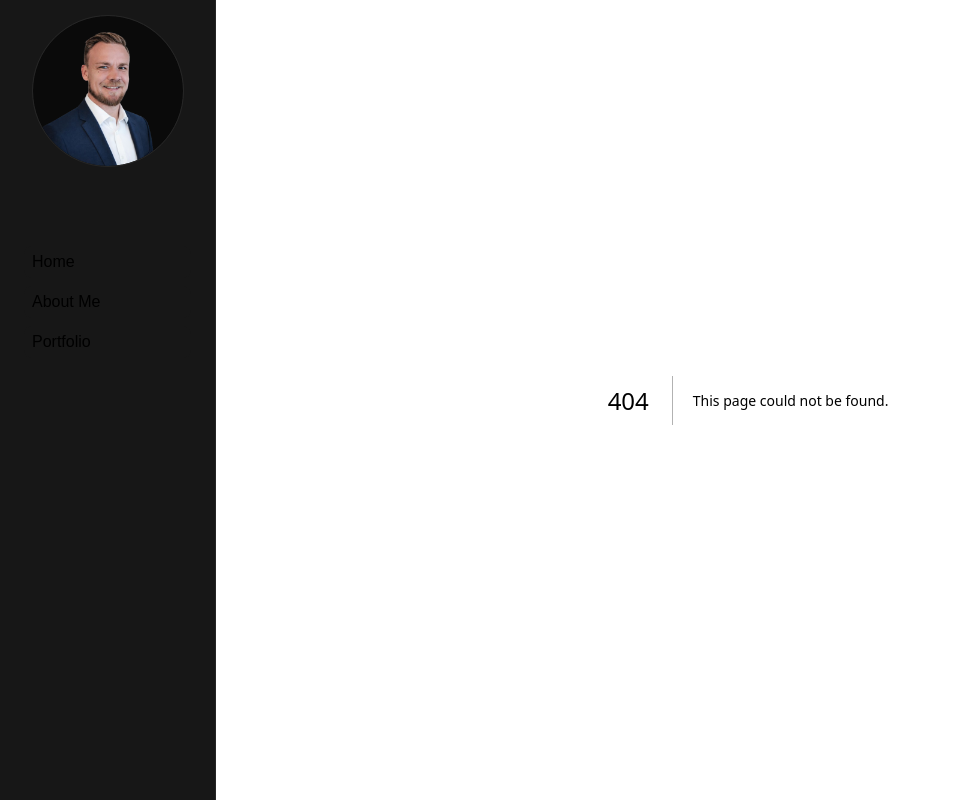
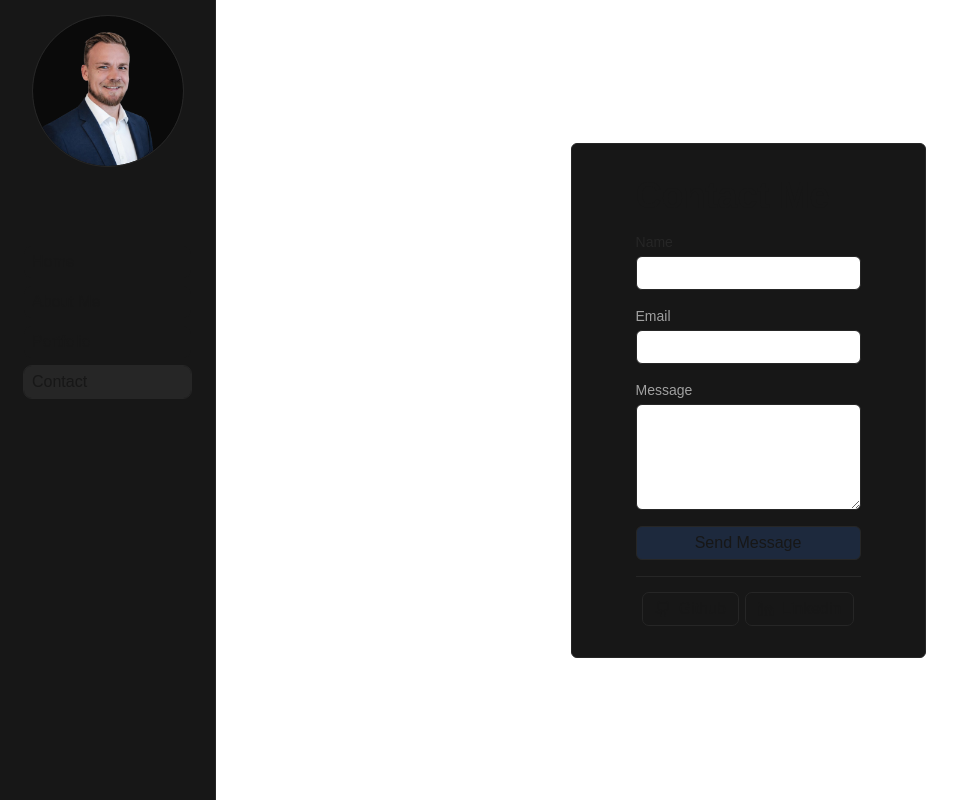
Before and after one commit to tidalsites/devinhaynes, a Next.js app: page /contact in a window 1280 px wide. Before the commit this address had no page. Shown: the whole page, without its empty margins (0-966 px from the left). Built offline with nearby package versions, Linux system fonts and the light colour scheme.

Commit message:
contact page

```diff
--- a/app/about/page.tsx
+++ b/app/about/page.tsx
@@ -11,7 +11,7 @@ export const metadata: Metadata = {
 
 export default function About() {
   return (
-    <main className="flex flex-col xl:grid xl:grid-cols-2 xl:grid-rows-[auto_1fr_auto] justify-between min-h-screen grow max-w-7xl gap-12 py-24 px-6 md:px-16 ">
+    <div className="flex flex-col xl:grid xl:grid-cols-2 xl:grid-rows-[auto_1fr_auto] justify-between min-h-screen grow max-w-7xl gap-12 py-24 px-6 md:px-16 ">
       <div>
         <div>
           <h1 className="max-w-xs text-3xl font-semibold leading-10 tracking-tight text-black dark:text-zinc-50 mb-8">
@@ -110,7 +110,14 @@ export default function About() {
         <h2 className="max-w-xs text-3xl font-semibold leading-10 tracking-tight text-black dark:text-zinc-50">
           Get in Touch
         </h2>
+        <Link
+          href="/contact"
+          className="outline outline-neutral-800 bg-neutral-900 hover:bg-slate-800 px-4 py-2 rounded-xl flex gap-2 items-center w-fit"
+        >
+          Contact Me
+          <LuArrowRight />
+        </Link>
       </div>
-    </main>
+    </div>
   );
 }
--- /dev/null
+++ b/app/contact/page.tsx
@@ -0,0 +1,76 @@
+import { LuLinkedin, LuGithub } from "react-icons/lu";
+
+export default function Contact() {
+  return (
+    <div className="w-full h-full min-h-[calc(100vh-61px)] grid place-content-center">
+      <div className="flex flex-col gap-4 px-16 py-8 border border-neutral-800 rounded-md bg-neutral-900">
+        <h1 className="text-4xl font-bold">Contact Me</h1>
+        <form className="flex flex-col gap-4 ">
+          <div>
+            <label
+              htmlFor="name"
+              className="block text-sm font-medium text-neutral-800 dark:text-neutral-400"
+            >
+              Name
+            </label>
+            <input
+              type="text"
+              id="name"
+              className="mt-1 block w-full border border-neutral-800 rounded-md px-2 py-1 bg-background focus-visible:outline-slate-800 dark:focus-visible:outline-slate-500 focus-visible:outline autofill:bg-neutral-700"
+            />
+          </div>
+          <div>
+            <label
+              htmlFor="email"
+              className="block text-sm font-medium text-neutral-400 dark:text-neutral-400"
+            >
+              Email
+            </label>
+            <input
+              type="email"
+              id="email"
+              className="mt-1 block w-full border border-neutral-800 dark:border-neutral-800 rounded-md px-2 py-1 bg-background focus-visible:outline-slate-800 dark:focus-visible:outline-slate-500 focus-visible:outline autofill:bg-neutral-700"
+            />
+          </div>
+          <div>
+            <label
+              htmlFor="message"
+              className="block text-sm font-medium text-neutral-400 dark:text-neutral-400"
+            >
+              Message
+            </label>
+            <textarea
+              id="message"
+              rows={4}
+              className="mt-1 block w-full border border-neutral-800 dark:border-neutral-800 rounded-md px-2 py-1 bg-background focus-visible:outline-slate-800 dark:focus-visible:outline-slate-500 focus-visible:outline autofill:bg-neutral-700"
+            />
+          </div>
+          <button
+            type="submit"
+            className="border-neutral-800 border px-4 py-1 rounded-md bg-slate-800 hover:bg-slate-700"
+          >
+            Send Message
+          </button>
+        </form>
+        <div className="h-px w-full bg-neutral-800"></div>
+        <div className="flex gap-2 justify-center">
+          <a
+            href="https://github.com/devinhaynes"
+            target="_blank"
+            className="outline outline-neutral-800 bg-neutral-900 hover:bg-slate-800 px-3 py-1 rounded-md flex gap-2 items-center"
+          >
+            <LuGithub />
+            Github
+          </a>
+          <a
+            href="/portfolio"
+            className="outline outline-neutral-800 bg-neutral-900 hover:bg-slate-800 px-3 py-1 rounded-md flex gap-2 items-center"
+          >
+            <LuLinkedin />
+            Linkedin
+          </a>
+        </div>
+      </div>
+    </div>
+  );
+}
--- a/components/Chat.tsx
+++ b/components/Chat.tsx
@@ -222,7 +222,7 @@ export default function Chat() {
             >
               <textarea
                 placeholder="Ask your questions here"
-                className={`rounded-2xl px-4 py-2 outline-1 outline-neutral-800 resize-none grow field-sizing-content`}
+                className="rounded-2xl px-4 py-2 bg-neutral-900 outline-1 outline-neutral-800 resize-none grow field-sizing-content"
                 ref={inputRef}
                 onChange={(e: ChangeEvent<HTMLTextAreaElement>) =>
                   setInput(e.currentTarget.value)
@@ -240,7 +240,7 @@ export default function Chat() {
                 </button>
               ) : (
                 <button
-                  className="text-neutral-400 rounded-full h-10 w-10 shrink-0 outline-1 outline-neutral-800 grid place-content-center hover:bg-slate-800 hover:text-foreground"
+                  className="text-neutral-400 bg-neutral-900 rounded-full h-10 w-10 shrink-0 outline-1 outline-neutral-800 grid place-content-center hover:bg-slate-800 hover:text-foreground"
                   onClick={handleVoiceClick}
                   disabled={status === "submitted"}
                   aria-label="start voice recording"
--- a/components/MobileNav.tsx
+++ b/components/MobileNav.tsx
@@ -9,22 +9,35 @@ export const MobileNav = () => {
 
   return (
     <div className="md:hidden bg-neutral-900 w-full py-4 px-6 z-20 border-b border-b-neutral-800 sticky top-0">
-      <nav className="flex gap-6 text-lg sm:text-xl justify-end">
-        <Link href="/" className="uppercase">
+      <nav className="flex flex-wrap gap-2 text-lg sm:text-xl justify-between min-[450px]:justify-end min-[450px]:gap-4 items-center">
+        <Link href="/">
           <Image
-            className="rounded-full outline outline-neutral-800 mx-auto bg-neutral-950 absolute top-4 left-4 pointer-cursor-default z-30"
+            className="hidden min-[450px]:block rounded-full outline outline-neutral-800 mx-auto bg-neutral-950 absolute top-4 left-4 pointer-cursor-default z-30"
             src="/profile.png"
             alt="Next.js logo"
             width={75}
             height={75}
             priority
           />
+          Home
         </Link>
-        <Link href="/about" className="uppercase">
+        <Link
+          href="/about"
+          className={`${pathname === "/about" ? "bg-neutral-800 px-3 py-1 rounded-lg" : ""}`}
+        >
           About
         </Link>
-        <Link href="/portfolio" className="uppercase">
+        <Link
+          href="/portfolio"
+          className={`${pathname === "/portfolio" ? "bg-neutral-800 px-3 py-1 rounded-lg" : ""}`}
+        >
           Portfolio
+        </Link>
+        <Link
+          href="/contact"
+          className={`${pathname === "/contact" ? "bg-neutral-800 px-3 py-1 rounded-lg" : ""}`}
+        >
+          Contact
         </Link>
       </nav>
     </div>
--- a/components/Nav.tsx
+++ b/components/Nav.tsx
@@ -25,6 +25,12 @@ export const Nav = () => {
       >
         Portfolio
       </Link>
+      <Link
+        href="/contact"
+        className={`${pathname === "/contact" ? "bg-neutral-800 outline-1 outline-neutral-800 hover:bg-neutral-800" : "bg-neutral-900 hover:bg-neutral-800 "} "shadow-[0_0_3px_-2px_#ccc] px-2 py-1 rounded-lg transition-all flex gap-2 items-center justify-between transition-all"`}
+      >
+        Contact
+      </Link>
     </nav>
   );
 };
```
